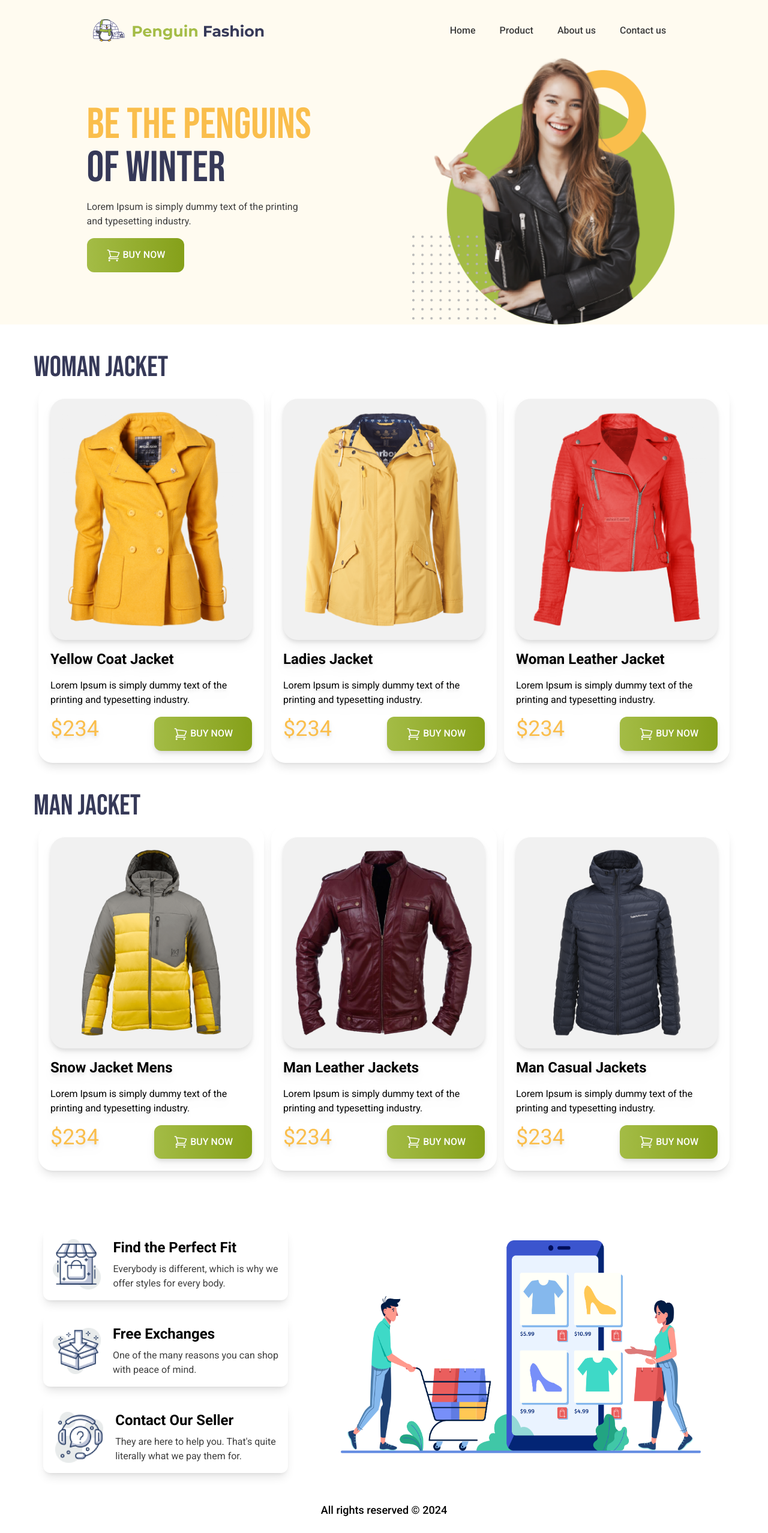
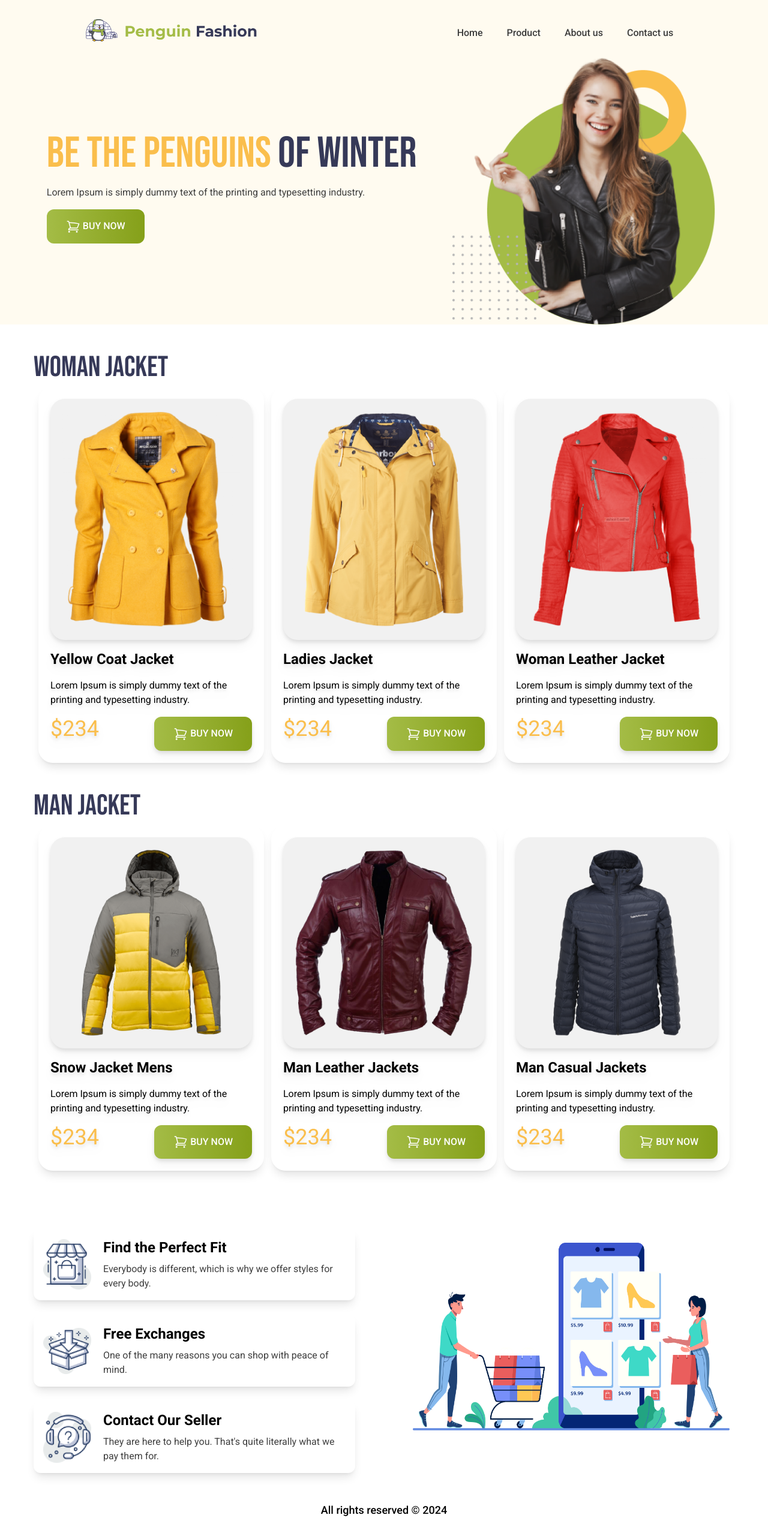
Before and after one commit to amirsayeed/penguin-fashion-tailwind-css, a plain HTML site: page index.html in a window 1280 px wide. Shown: the whole page at 60% size. Drawn offline with nearby package versions, Linux system fonts and the light colour scheme.

Commit message:
all sections full responsive

```diff
--- a/index.html
+++ b/index.html
@@ -24,26 +24,26 @@
 
 <body class="font-roboto">
     <header class="bg-[#FFFBF0] pl-4 pt-8 max-w-full">
-        <div class="flex flex-col md:flex-row md:items-center md:justify-around">
-            <img class="w-1/2 md:w-56 lg:w-72" src="icons/logo.png" alt="">
+        <div class="flex flex-col md:flex-row md:items-center md:justify-around md:gap-12">
+            <img class="w-2/3 items-center md:w-56 lg:w-72" src="icons/logo.png" alt="">
             <nav>
-                <ul class="flex flex-col gap-6 font-medium md:flex-row md:gap-10 md:px-8 text-[#3C3C3C]">
-                    <li><a href="">Home</a></li>
-                    <li><a href="">Product</a></li>
-                    <li><a href="">About us</a></li>
-                    <li><a href="">Contact us</a></li>
+                <ul
+                    class="flex flex-col gap-6 items-center pt-2 font-medium md:flex-row md:gap-10 md:px-8 text-[#3C3C3C]">
+                    <li><a href="#">Home</a></li>
+                    <li><a href="#">Product</a></li>
+                    <li><a href="#">About us</a></li>
+                    <li><a href="#">Contact us</a></li>
                 </ul>
             </nav>
         </div>
 
         <div class="flex flex-col md:flex md:flex-row md:items-center md:justify-around pt-4 md:mx-5">
             <div class="space-y-4 md:pl-6">
-                <h1 class="text-3xl md:text-5xl lg:text-7xl uppercase font-bebas-neue">
+                <h1 class="text-4xl md:text-6xl lg:text-7xl uppercase font-bebas-neue">
                     <span class="text-[#FABE4C]">Be the Penguins</span>
-                    <br>
                     <span class="text-[#363958]">of Winter</span>
                 </h1>
-                <p class="text-[#3E3E3E]">Lorem Ipsum is simply dummy text of the printing<br>
+                <p class="text-[#3E3E3E]">Lorem Ipsum is simply dummy text of the printing
                     and typesetting industry.</p>
                 <button
                     class="bg-green-300 px-8 py-4 rounded-xl font-medium text-white bg-gradient-to-r from-[#A4BC46] to-[#85A019]">
@@ -55,7 +55,7 @@
                     BUY NOW</button>
             </div>
             <div class="mr-3 md:mr-8 lg:mr-12">
-                <img class="w-40 md:w-[250px] lg:w-[440px]" src="images/model.png" alt="">
+                <img class="w-3/5 ml-6 md:w-[320px] lg:w-[440px]" src="images/model.png" alt="">
             </div>
         </div>
     </header>
@@ -68,7 +68,7 @@
                     <h4 class="text-2xl font-bold">Yellow Coat Jacket</h4>
                     <p>Lorem Ipsum is simply dummy text of the
                         printing and typesetting industry.</p>
-                    <div class="flex justify-between">
+                    <div class="flex flex-col md:flex-row justify-between">
                         <h2 class="text-[#FABE4C] text-4xl">$234</h2>
                         <button class="bg-green-300 px-8 py-4 rounded-xl font-medium text-white bg-gradient-to-r
                             from-[#A4BC46] to-[#85A019]">
@@ -85,7 +85,7 @@
                     <h4 class="text-2xl font-bold">Ladies Jacket</h4>
                     <p>Lorem Ipsum is simply dummy text of the
                         printing and typesetting industry.</p>
-                    <div class="flex justify-between">
+                    <div class="flex flex-col md:flex-row justify-between">
                         <h2 class="text-[#FABE4C] text-4xl">$234</h2>
                         <button class="bg-green-300 px-8 py-4 rounded-xl font-medium text-white bg-gradient-to-r
                                             from-[#A4BC46] to-[#85A019]">
@@ -102,7 +102,7 @@
                     <h4 class="text-2xl font-bold">Woman Leather Jacket</h4>
                     <p>Lorem Ipsum is simply dummy text of the
                         printing and typesetting industry.</p>
-                    <div class="flex justify-between">
+                    <div class="flex flex-col md:flex-row justify-between">
                         <h2 class="text-[#FABE4C] text-4xl">$234</h2>
                         <button class="bg-green-300 px-8 py-4 rounded-xl font-medium text-white bg-gradient-to-r
                                             from-[#A4BC46] to-[#85A019]">
@@ -124,7 +124,7 @@
                     <h4 class="text-2xl font-bold">Snow Jacket Mens</h4>
                     <p>Lorem Ipsum is simply dummy text of the
                         printing and typesetting industry.</p>
-                    <div class="flex justify-between">
+                    <div class="flex flex-col md:flex-row justify-between">
                         <h2 class="text-[#FABE4C] text-4xl">$234</h2>
                         <button class="bg-green-300 px-8 py-4 rounded-xl font-medium text-white bg-gradient-to-r
                                     from-[#A4BC46] to-[#85A019]">
@@ -141,7 +141,7 @@
                     <h4 class="text-2xl font-bold">Man Leather Jackets</h4>
                     <p>Lorem Ipsum is simply dummy text of the
                         printing and typesetting industry.</p>
-                    <div class="flex justify-between">
+                    <div class="flex flex-col md:flex-row justify-between">
                         <h2 class="text-[#FABE4C] text-4xl">$234</h2>
                         <button class="bg-green-300 px-8 py-4 rounded-xl font-medium text-white bg-gradient-to-r
                                                     from-[#A4BC46] to-[#85A019]">
@@ -158,7 +158,7 @@
                     <h4 class="text-2xl font-bold">Man Casual Jackets</h4>
                     <p>Lorem Ipsum is simply dummy text of the
                         printing and typesetting industry.</p>
-                    <div class="flex justify-between">
+                    <div class="flex flex-col md:flex-row justify-between">
                         <h2 class="text-[#FABE4C] text-4xl">$234</h2>
                         <button class="bg-green-300 px-8 py-4 rounded-xl font-medium text-white bg-gradient-to-r
                                                     from-[#A4BC46] to-[#85A019]">
@@ -172,34 +172,37 @@
                 </div>
             </div>
         </section>
-        <section class="flex flex-col lg:flex-row pt-12 mx-6 gap-10">
-            <div class="px-8">
-                <div class="flex items-center justify-center gap-5 mb-6 mx-4 p-4 shadow-lg rounded-xl">
+        <section class="flex flex-col md:flex-row lg:flex-row pt-12 mx-6 gap-6">
+            <div class="px-4">
+                <div
+                    class="flex flex-col md:flex-row items-center justify-center gap-5 mb-6 mx-4 p-4 shadow-lg rounded-xl">
                     <img class="w-20" src="icons/house.png" alt="">
                     <div class="space-y-2">
                         <h4 class="text-2xl font-bold">Find the Perfect Fit</h4>
-                        <p class="text-[#3E3E3E]">Everybody is different, which is why we<br>
+                        <p class="text-[#3E3E3E]">Everybody is different, which is why we
                             offer styles for every body.</p>
                     </div>
                 </div>
-                <div class="flex items-center justify-center gap-5 mb-6 mx-4 p-4 shadow-lg rounded-xl">
+                <div
+                    class="flex flex-col md:flex-row items-center justify-center gap-5 mb-6 mx-4 p-4 shadow-lg rounded-xl">
                     <img class="w-20" src="icons/box.png" alt="">
                     <div class="space-y-2">
                         <h4 class="text-2xl font-bold">Free Exchanges</h4>
-                        <p class="text-[#3E3E3E]">One of the many reasons you can shop<br>
+                        <p class="text-[#3E3E3E]">One of the many reasons you can shop
                             with peace of mind.</p>
                     </div>
                 </div>
-                <div class="flex items-center justify-center gap-5 mb-6 mx-4 p-4 shadow-lg rounded-xl">
+                <div
+                    class="flex flex-col md:flex-row items-center justify-center gap-5 mb-6 mx-4 p-4 shadow-lg rounded-xl">
                     <img class="w-20" src="icons/question.png" alt="">
                     <div class="space-y-2">
                         <h4 class="text-2xl font-bold">Contact Our Seller</h4>
-                        <p class="text-[#3E3E3E]">They are here to help you. That's quite<br>
+                        <p class="text-[#3E3E3E]">They are here to help you. That's quite
                             literally what we pay them for.</p>
                     </div>
                 </div>
             </div>
-            <div class="lg:mr-12 pt-5">
+            <div class="md:p-6 md:mx-4 pt-5">
                 <img class="w-50 md:w-[450px] lg:w-[600px]" src="images/shopping.png" alt="">
             </div>
         </section>
```
